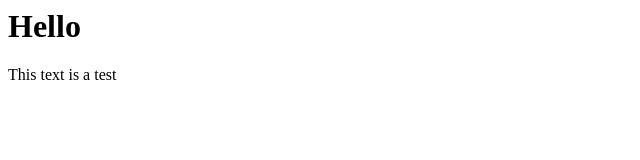
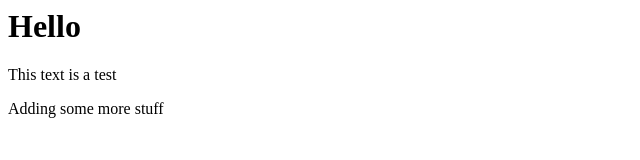
Before and after one commit to ff-mvanseveren/test, a plain HTML site: page index.html/index.html in a window 1280 px wide. Shown: the whole page, without its empty margins (0-640 px from the left). Drawn offline with Linux system fonts and the light colour scheme.

Commit message:
make changes

```diff
--- a/index.html/index.html
+++ b/index.html/index.html
@@ -5,5 +5,6 @@
   </head
   <body>
    <p> This text is a test </p>
+   <p>Adding some more stuff</p>
   </body>
 </html>
```
